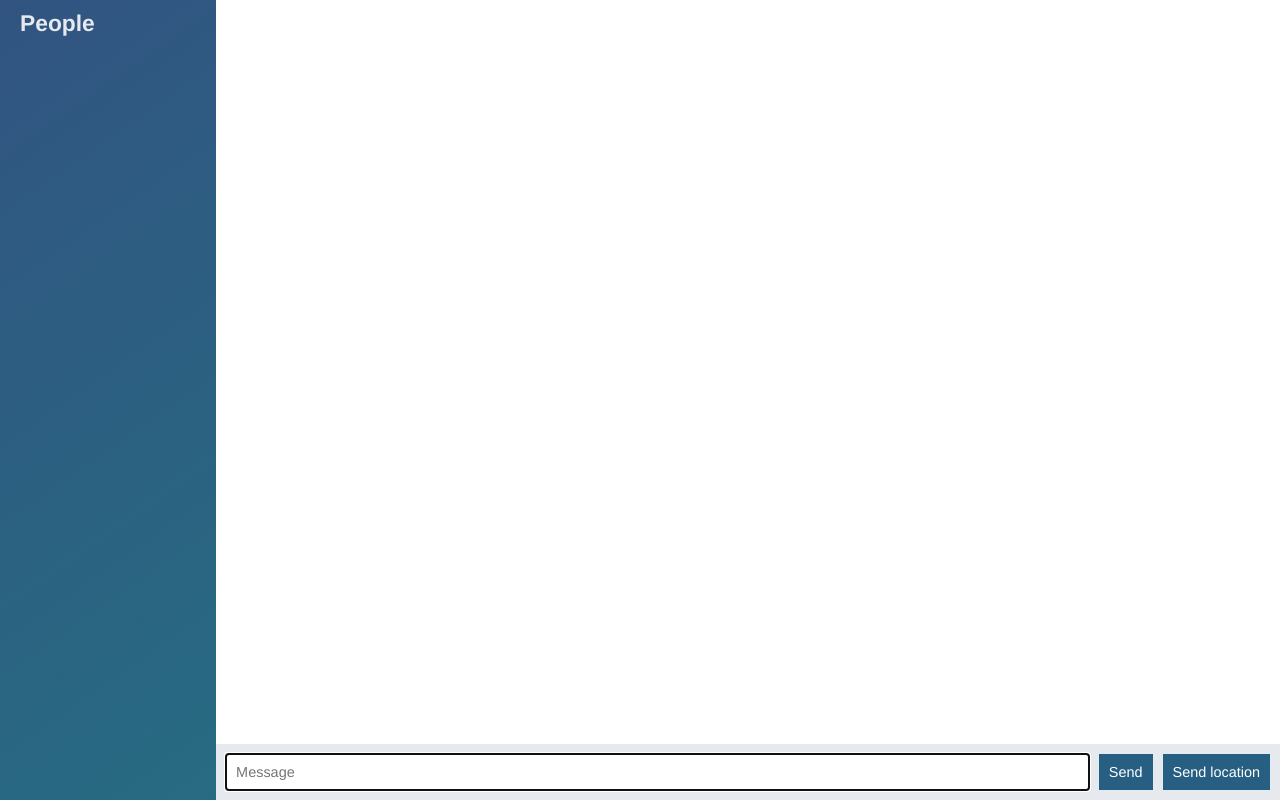
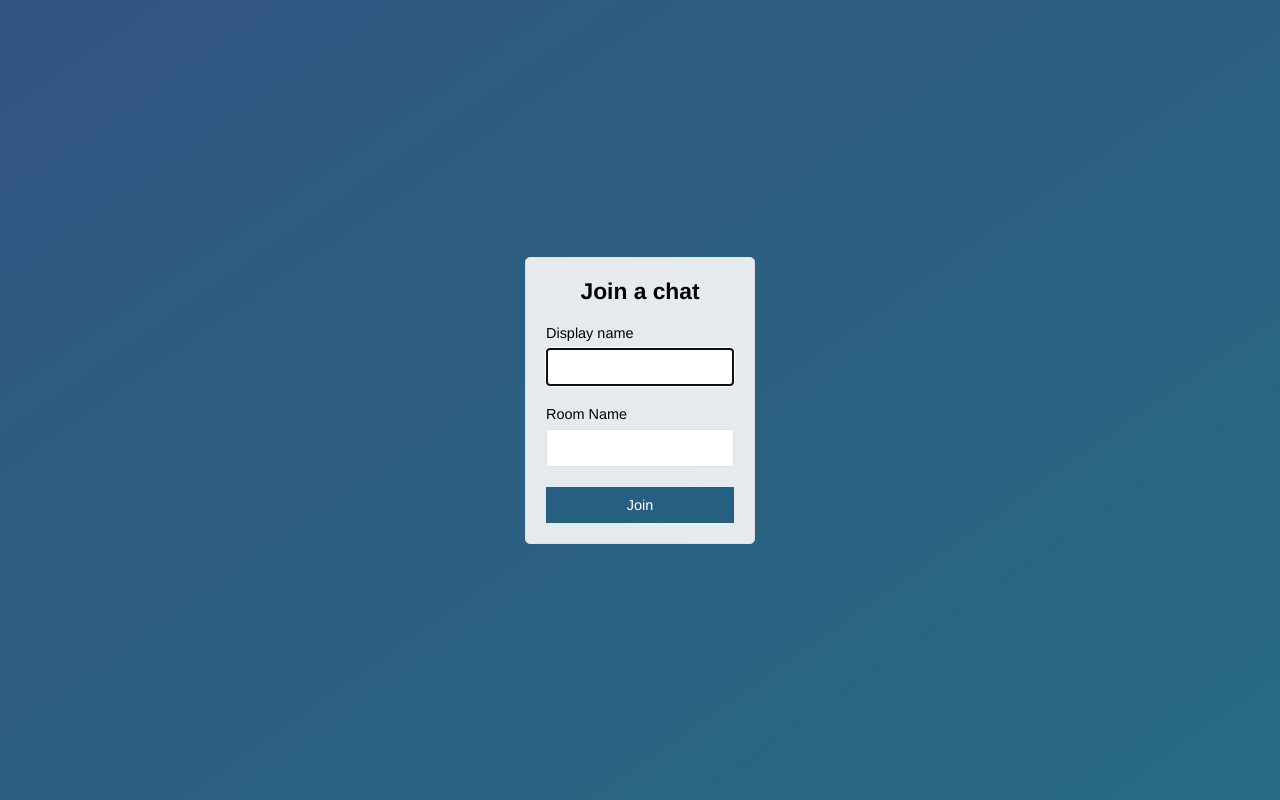
Before and after one commit to ShakeyJay/node-chat-app, a website: page public/index.html in a window 1280 px wide. Drawn offline with nearby package versions, Linux system fonts and the light colour scheme; no server answers.

Commit message:
Add join page that joins chat.html

```diff
--- a/public/index.html
+++ b/public/index.html
@@ -2,57 +2,29 @@
 <html>
   <head>
     <meta charset="utf-8">
+    <title>Join | ChatApp</title>
+    <meta name="viewport" content="width=device-width, initial-scale=1, user-scalable=no">
     <link rel="stylesheet" href="/css/style.css">
-    <title></title>
   </head>
-  <body class="chat">
+  <body class="centered-form">
+    <div class="centered-form__form">
+      <form action="/chat.html">
+        <div class="form-field">
+          <h3>Join a chat</h3>
+        </div>
+        <div class="form-field">
+          <label>Display name</label>
+          <input type="text" name="name" autofocus/>
+        </div>
+        <div class="form-field">
+          <label>Room Name</label>
+          <input type="text" name="room"/>
+        </div>
+        <div class="form-field">
+          <button>Join</button>
+        </div>
 
-    <div class="chat__sidebar">
-      <h3>People</h3>
-      <div id="users"></div>
+      </form>
     </div>
-
-    <div class="chat__main">
-      <ol id="messages" class="chat__messages"></ol>
-      <div class="chat__footer">
-        <form id="message-form">
-            <input type="text" name="message" placeholder="Message" autofocus autocomplete="off" />
-            <button>Send</button>
-        </form>
-        <button id="send-location">Send location</button>
-      </div>
-
-    </div>
-
-
-    <script id="message-template" type="text/template">
-        <li class="message">
-          <div class="message__title">
-            <h4>{{from}}</h4>
-            <span>{{createdAt}}</span>
-          </div>
-          <div class="message__body">
-            <p>{{text}}</p>
-          </div>
-        </li>
-    </script>
-
-    <script id="location-message-template" type="text/template">
-        <li class="message">
-          <div class="message__title">
-            <h4>{{from}}</h4>
-            <span>{{createdAt}}</span>
-          </div>
-          <div class="message__body">
-            <p><a href="{{url}}" target="_blank">My current location</a></p>
-          </div>
-        </li>
-    </script>
-
-    <script src="/socket.io/socket.io.js"></script>
-    <script src="/js/libs/jquery-3.2.1.min.js"></script>
-    <script src="/js/libs/moment.js"></script>
-    <script src="/js/libs/mustache.js"></script>
-    <script src="/js/index.js"></script>
   </body>
 </html>
```
Also changed, not shown: public/chat.html (added, +59 -0 lines), public/js/chat.js (renamed from public/js/index.js).
